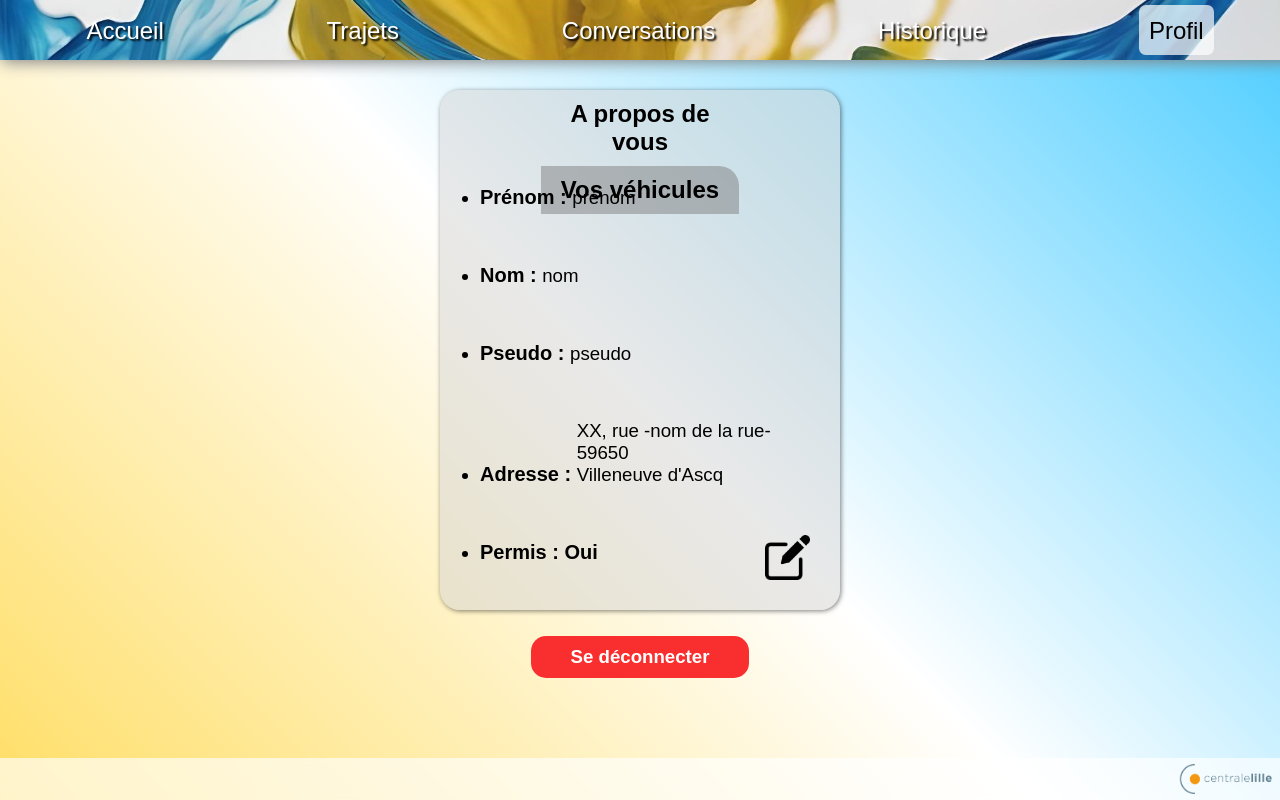
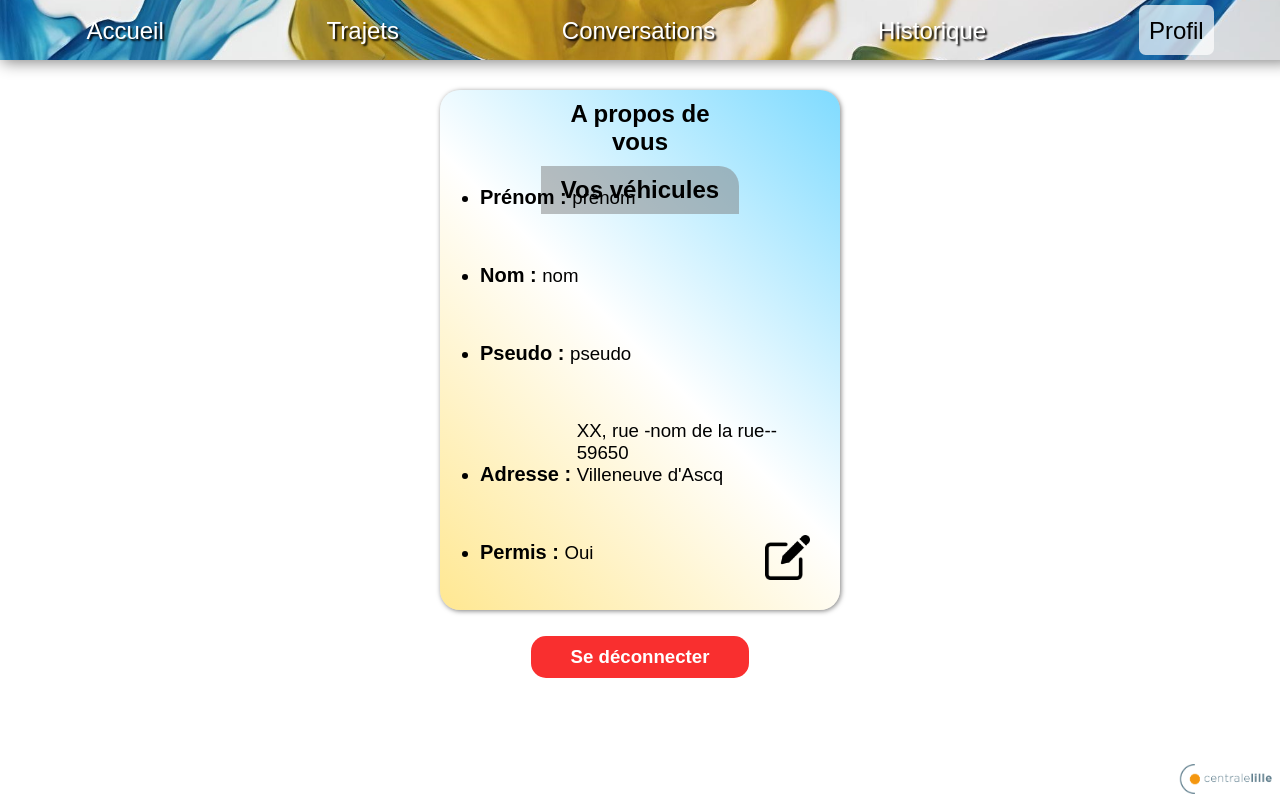
Before and after one commit to JulesVoyer/ProjetWEB, a PHP site: page /index.php?view=profil in a window 1280 px wide. Run offline with PHP 8.4, Linux system fonts and the light colour scheme; some web fonts are replaced.

Commit message:
Modif profil

```diff
--- a/CSS/style.css
+++ b/CSS/style.css
@@ -1053,9 +1053,7 @@ body {
 /*---------- PROFIL ----------*/
 
 #pflBody {
-    /* Fond du profil */
-    background: rgba(207, 164, 34);
-    background: linear-gradient(45deg, rgba(255, 208, 37, 0.7) 0%, rgba(255, 255, 255, 0.7) 50%, rgba(0, 183, 255, 0.7) 100%);
+
 
     position: absolute;
     left: 0;
@@ -1076,7 +1074,9 @@ body {
 
     position: relative;
 
-    background-color: rgba(211, 211, 211, 0.5);
+    /* Fond du profil */
+    background: rgba(207, 164, 34);
+    background: linear-gradient(45deg, rgba(255, 208, 37, 0.5) 0%, rgba(255, 255, 255, 0.5) 50%, rgba(0, 183, 255, 0.5) 100%);
 
     box-shadow: 1px 1px 5px rgba(0, 0, 0, 0.5);
 }
@@ -1102,7 +1102,8 @@ body {
     display: inline-block;
 }
 
-#pflBody span {
+.pflGras {
+    /* Nom des secteurs en gras */
     font-weight: bolder;
     font-size: 15pt !important;
 }
@@ -1157,12 +1158,7 @@ body {
     display: block;
 }
 
-#pflLicence {
-    font-weight:lighter;
-    font-size: 14pt !important;
-}
-
-#pflDecoBtn, #pflDecoConf {
+#pflDecoBtn, #pflDecoConf, #pflValiderProfil {
     background-color: rgb(249, 47, 47);
     color: white;
 }
@@ -1194,6 +1190,29 @@ body {
 
 #pflEditer:hover {
     cursor: pointer;
+}
+
+
+#pflPopupPerso {
+    overflow: auto;
+}
+
+#pflPopupPerso .popupInput {
+    margin: 10px 0;
+}
+
+.editMDP {
+    /* Dans le popup de modification du profil, on peut changer le mdp seulement
+    si on clique sur la cb */
+    display: none;
+}
+
+#cbEditMDP {
+    padding: 20px 0 !important;
+}
+
+#pflPopupPerso .popupButtons {
+    padding: 20px 0;
 }
 
 
--- a/templates/profil.php
+++ b/templates/profil.php
@@ -23,17 +23,17 @@ include_once("libs/maLibForms.php");
 
         <div id="pflPerso">
             <ul>
-                <li><span>Prénom : </span>prénom</li>
-                <li><span>Nom : </span>nom</li>
-                <li><span>Pseudo : </span>pseudo</li>
+                <li><span class="pflGras">Prénom : </span><span id="pflPrenom">prénom</span></li>
+                <li><span class="pflGras">Nom : </span><span id="pflNom">nom</span></li>
+                <li><span class="pflGras">Pseudo : </span><span id="pflPseudo">pseudo</span></li>
                 <li>
-                    <span>Adresse : </span>
-                    <div>XX, rue -nom de la rue-
-                        <br />59650
-                        <br />Villeneuve d'Ascq
+                    <span class="pflGras">Adresse : </span>
+                    <div><span id="pflNum">XX</span>, rue <span id="pflNomRue">-nom de la rue-</span>-
+                        <br /><span id="pflCode">59650</span>
+                        <br /><span id="pflVille">Villeneuve d'Ascq</span>
                     </div>
                 </li>
-                <li><span>Permis : </span><span id="pflLicence">Oui</span></li>
+                <li><span class="pflGras">Permis : </span><span id="pflLicence">Oui</span></li>
             </ul>
         </div>
 
@@ -57,9 +57,37 @@ include_once("libs/maLibForms.php");
         <h3>Voulez-vous vous déconnecter ?</h3>
         <form action="controleur.php" methode="">
             <div class="popupButtons">
-                <input id="pflAnnuler" class="btn" type="button" name="annuler" value="Annuler" />
+                <input class="btn pflAnnuler" type="button" name="annuler" value="Annuler" />
                 <input id="pflDecoConf" class="btn" type="button" name="deconnexion" value="Déconnexion" />
             </div>
         </form>
     </div>
 </div>
+
+<div class="popup" id="pflPopupEditionPerso">
+    <div id="pflPopupPerso">
+        <h3>Editer à propos :</h3>
+        <form action="controleur.php" methode="">
+            <input id="newPre" class="popupInput" type="text" name="newPre" placeholder="Prénom..." />
+            <input id="newNom" class="popupInput" type="text" name="newNom" placeholder="Nom... " />
+            <input id="newPseu" class="popupInput" type="text" name="newPseu" placeholder="Pseudo..." />
+            <h4>Adresse :</h4>
+            <input id="newNum" class="popupInput" type="text" name="newNum" placeholder="Numéro de rue..." />
+            <input id="newNomRue" class="popupInput" type="text" name="newNomRue" placeholder="Nom de rue..." />
+            <input id="newCode" class="popupInput" type="text" name="newCode" placeholder="Code postal..." />
+            <input id="newCity" class="popupInput" type="text" name="newCity" placeholder="Ville..." />
+
+            <div id="cbEditMDP">
+                <label for="cbMDP">Modifier le mot de passe ?</label>
+                <input id="cbMDP" type="checkbox" name="modifMDP" />
+            </div>
+            <input class="popupInput editMDP" type="password" name="ancienMDP" placeholder="Ancien mot de passe..." />
+            <input class="popupInput editMDP" type="password" name="newMDP" placeholder="Nouveau mot de passe..." />
+            <input class="popupInput editMDP" type="password" name="confirmMDP" placeholder="Confimer le mot de passe..." />
+            <div class="popupButtons">
+                <input  class="btn pflAnnuler" type="button" name="annuler" value="Annuler" />
+                <input id="pflValiderProfil" class="btn" type="button" name="valider" value="Valider" />
+            </div>
+        </form>
+    </div>
+</div>
```
Also changed, not shown: templates/header.php (+44 -4 lines).
